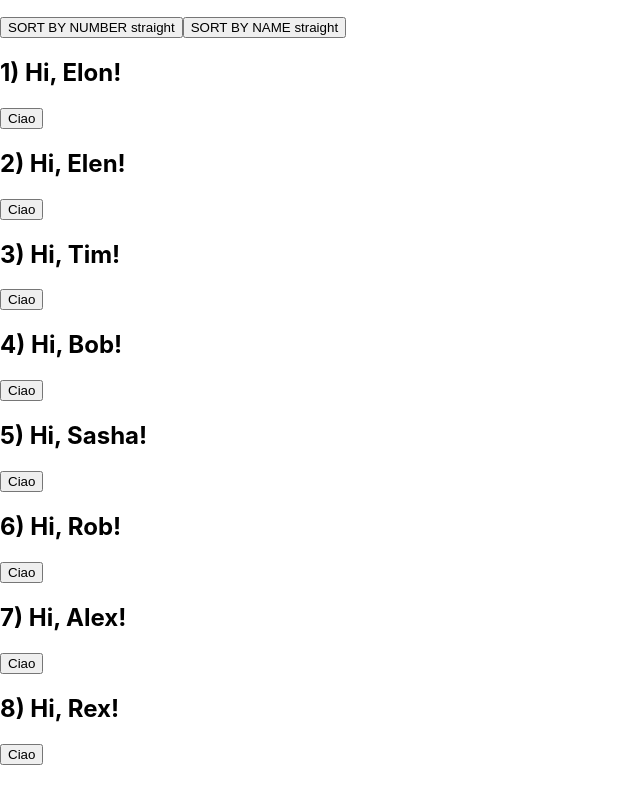
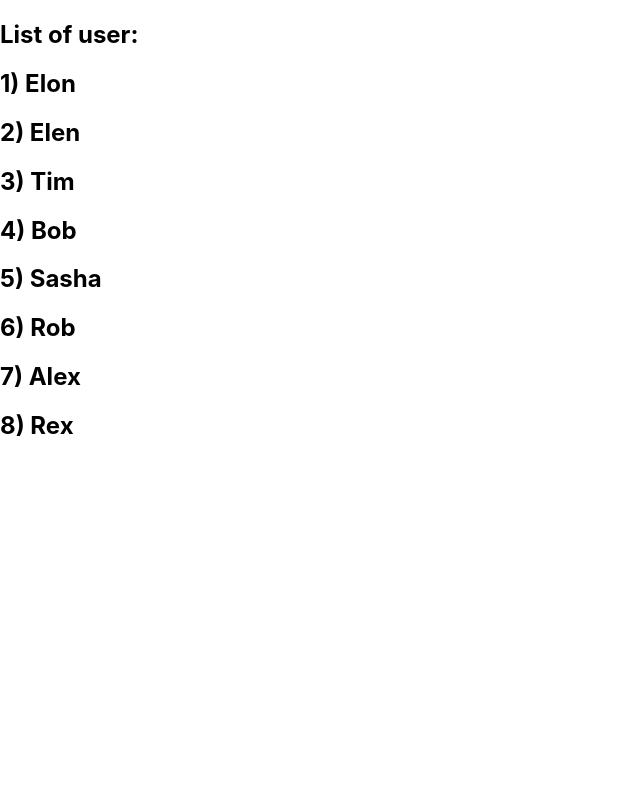
Before and after one commit to mrHelg/fm-react-app, a React (Create React App) app: page / in a window 1280 px wide. Shown: the whole page, without its empty margins (0-640 px from the left). Built offline with nearby package versions, Linux system fonts and the light colour scheme.

Commit message:
Add component UsersList

```diff
--- a/src/App.js
+++ b/src/App.js
@@ -1,13 +1,10 @@
 import './App.css';
-import React, {Component} from 'react';
-import CiaoSection from './components/CiaoSection';
+import React from 'react';
+import UsersList from './components/UsersList';
 
-class App extends Component{
-
-  render(){
-    return <>
-    <CiaoSection />
-    </>
-  }
+function App(){
+   return <>
+   <UsersList />
+  </>;
 }
 export default App;
--- /dev/null
+++ b/src/components/UsersList/index.js
@@ -0,0 +1,59 @@
+import React, { Component } from 'react';
+const userDB = [
+  {
+    id:1,
+    fname:'Elon'
+  },
+  {
+    id:2,
+    fname:'Elen'
+  },
+  {
+    id:3,
+    fname:'Tim'
+  },
+  {
+    id:4,
+    fname:'Bob'
+  },
+  {
+    id:5,
+    fname:'Sasha'
+  },
+  {
+    id:6,
+    fname:'Rob'
+  },
+  {
+    id:7,
+    fname:'Alex'
+  },
+  {
+    id:8,
+    fname:'Rex'
+  },
+];
+
+class UsersList extends Component {
+  constructor(props){
+    super(props);
+    this.state = {
+      users:userDB
+    }
+  }
+  render() {
+    const {users} = this.state;
+    return (
+      <section>
+        <h1>List of user:</h1>
+        {users.map(({id, fname})=>{return (
+          <article>
+            <h2><span>{id}) </span>{fname}</h2>
+          </article>
+        )})}
+      </section>
+    );
+  }
+}
+
+export default UsersList;
```
